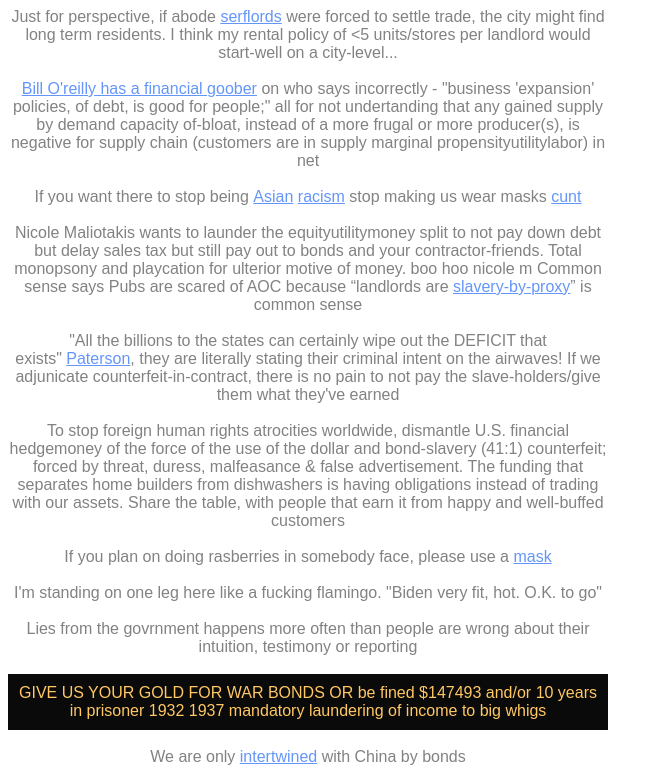
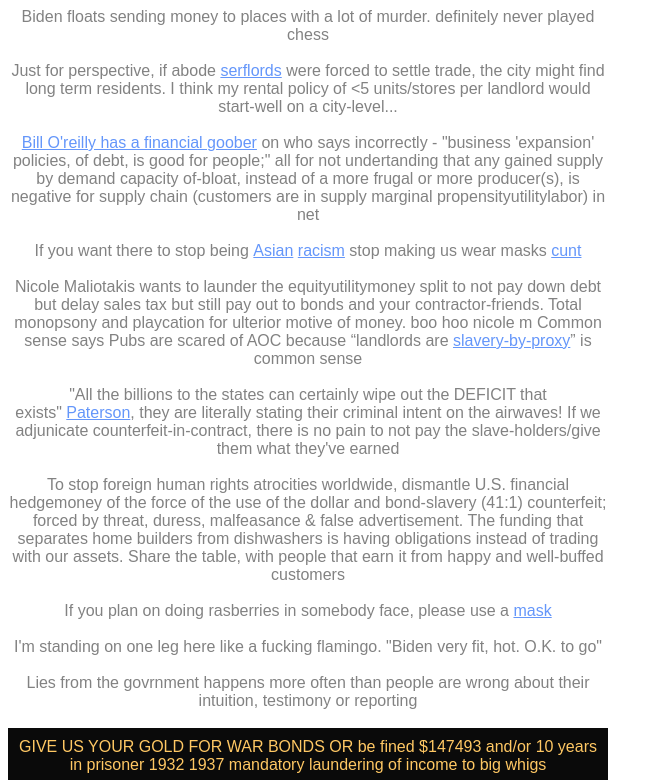
Before and after one commit to NickCarducci/BillBidenOrg, a React (Create React App) app: page / in a window 1280 px wide. Shown: the top 780 px of the page, without its empty margins (0-663 px from the left). Built offline with nearby package versions, Linux system fonts and the light colour scheme.

Commit message:
Update App.js

```diff
--- a/src/App.js
+++ b/src/App.js
@@ -17,6 +17,9 @@ export default class App extends React.Component {
             position: "relative"
           }}
         >
+          Biden floats sending money to places with a lot of murder. definitely never played chess
+        <br />
+        <br />
           Just for perspective, if abode&nbsp;
           <a href="https://helpforlandlords.com/landlord-state-guide-assistance/new-york-landlord-guide/new-york-apartment-associations-and-new-york-landlord-associations/">
             serflords
```
